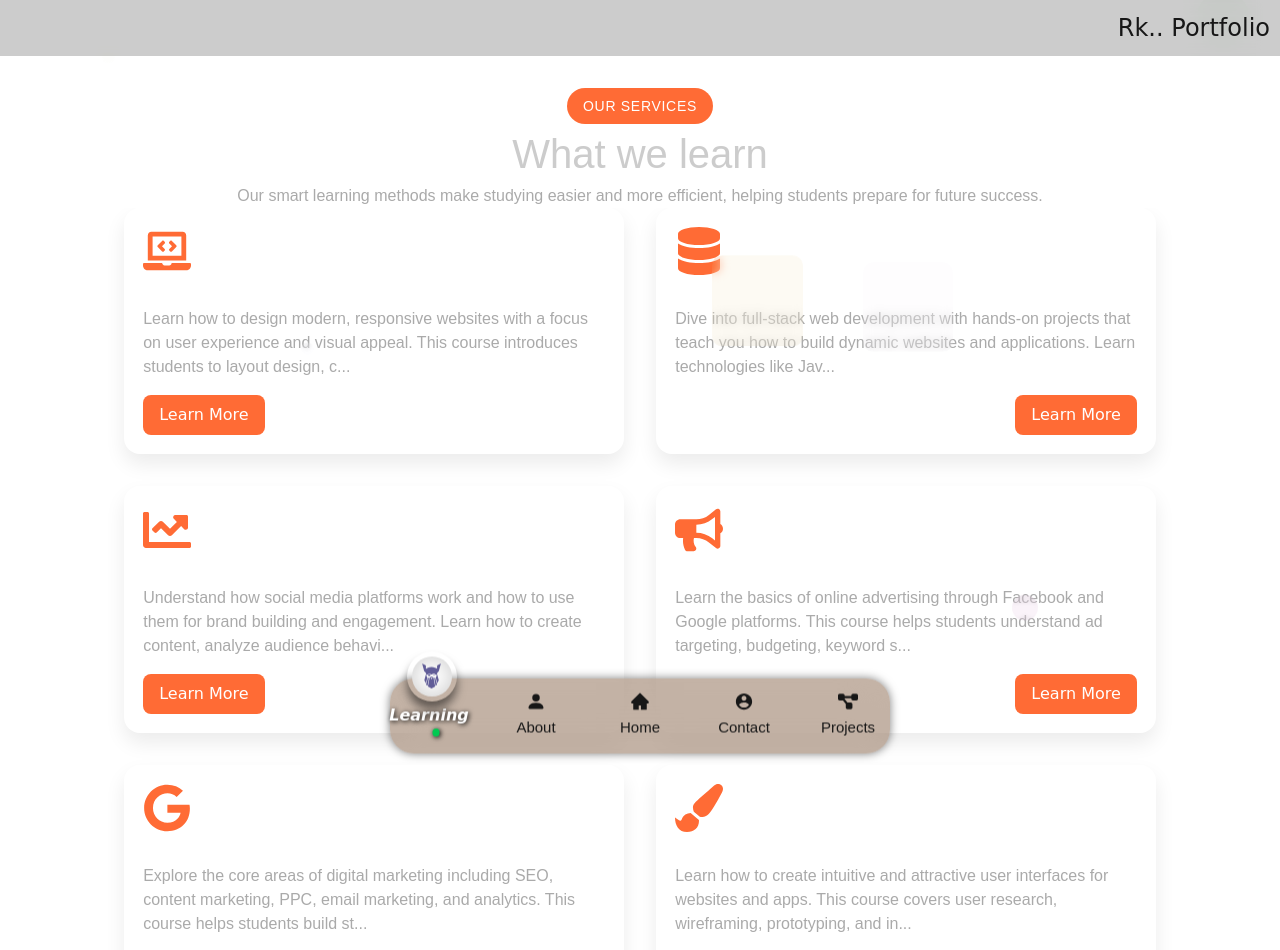
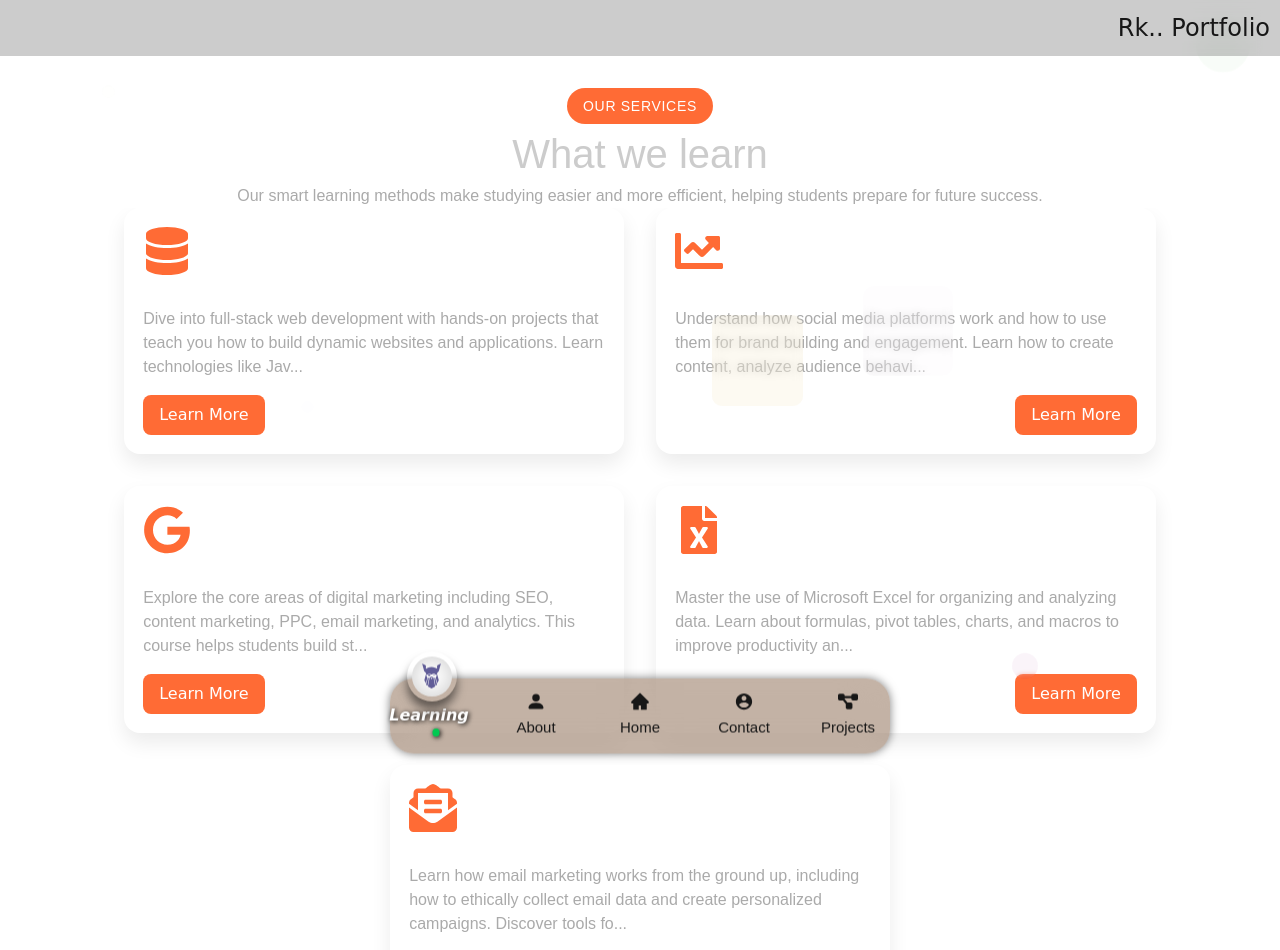
Before and after one commit to heyrohhit/rk, a Next.js app: page /learn in a window 1280 px wide. Shown: the top 950 px of the page. Built offline with nearby package versions, Linux system fonts and the light colour scheme.

Commit message:
last commit

```diff
--- a/src/app/Components/myservices/apis.jsx
+++ b/src/app/Components/myservices/apis.jsx
@@ -5,13 +5,13 @@ import { FaGoogle, FaPaintBrush, FaServer } from 'react-icons/fa';
 
 
 const servicesData = [
-  {
-    id: 1,
-    icon: <FaLaptopCode />,
-    title: "Web Design",
-    desc: "Learn how to design modern, responsive websites with a focus on user experience and visual appeal. This course introduces students to layout design, color theory, typography, and mobile-first principles using HTML5, CSS3, and design tools like Figma. Ideal for beginners looking to build a strong foundation in front-end design.",
-    link: "https://wa.me/918700750589",
-  },
+  // {
+  //   id: 1,
+  //   icon: <FaLaptopCode />,
+  //   title: "Web Design",
+  //   desc: "Learn how to design modern, responsive websites with a focus on user experience and visual appeal. This course introduces students to layout design, color theory, typography, and mobile-first principles using HTML5, CSS3, and design tools like Figma. Ideal for beginners looking to build a strong foundation in front-end design.",
+  //   link: "https://wa.me/918700750589",
+  // },
   {
     id: 2,
     icon: <FaDatabase />,
@@ -26,13 +26,13 @@ const servicesData = [
     desc: "Understand how social media platforms work and how to use them for brand building and engagement. Learn how to create content, analyze audience behavior, and run basic campaigns on platforms like Instagram, Facebook, and LinkedIn. Ideal for students interested in digital branding and content strategy.",
     link: "https://wa.me/918700750589",
   },
-  {
-    id: 4,
-    icon: <FaBullhorn />,
-    title: "Facebook & Google Ads",
-    desc: "Learn the basics of online advertising through Facebook and Google platforms. This course helps students understand ad targeting, budgeting, keyword strategy, and performance analysis. A great starting point for anyone looking to explore digital advertising or pursue a marketing career.",
-    link: "https://wa.me/918700750589",
-  },
+  // {
+  //   id: 4,
+  //   icon: <FaBullhorn />,
+  //   title: "Facebook & Google Ads",
+  //   desc: "Learn the basics of online advertising through Facebook and Google platforms. This course helps students understand ad targeting, budgeting, keyword strategy, and performance analysis. A great starting point for anyone looking to explore digital advertising or pursue a marketing career.",
+  //   link: "https://wa.me/918700750589",
+  // },
   {
     id: 5,
     icon: <FaGoogle />,
@@ -40,20 +40,20 @@ const servicesData = [
     desc: "Explore the core areas of digital marketing including SEO, content marketing, PPC, email marketing, and analytics. This course helps students build strategic thinking and practical skills to grow any online presence. Perfect for those aiming to work in marketing or run their own projects.",
     link: "https://wa.me/918700750589",
   },
-  {
-    id: 6,
-    icon: <FaPaintBrush />,
-    title: "UI/UX Design",
-    desc: "Learn how to create intuitive and attractive user interfaces for websites and apps. This course covers user research, wireframing, prototyping, and interface design using tools like Adobe XD and Figma. Designed for students who want to understand how design impacts user behavior.",
-    link: "https://wa.me/918700750589",
-  },
-  {
-    id: 7,
-    icon: <FaServer />,
-    title: "SMM Servers",
-    desc: "Understand the technical side of social media marketing by learning how SMM (Social Media Marketing) servers work. Students will explore automation tools, data management, and multi-platform scheduling used in large-scale digital campaigns. Great for those interested in marketing tech and systems.",
-    link: "https://wa.me/918700750589",
-  },
+  // {
+  //   id: 6,
+  //   icon: <FaPaintBrush />,
+  //   title: "UI/UX Design",
+  //   desc: "Learn how to create intuitive and attractive user interfaces for websites and apps. This course covers user research, wireframing, prototyping, and interface design using tools like Adobe XD and Figma. Designed for students who want to understand how design impacts user behavior.",
+  //   link: "https://wa.me/918700750589",
+  // },
+  // {
+  //   id: 7,
+  //   icon: <FaServer />,
+  //   title: "SMM Servers",
+  //   desc: "Understand the technical side of social media marketing by learning how SMM (Social Media Marketing) servers work. Students will explore automation tools, data management, and multi-platform scheduling used in large-scale digital campaigns. Great for those interested in marketing tech and systems.",
+  //   link: "https://wa.me/918700750589",
+  // },
   {
     id: 8,
     icon: <FaFileExcel />,
--- a/src/app/globals.css
+++ b/src/app/globals.css
@@ -75,3 +75,25 @@ a {
 .animate-pulse-slow {
   animation: pulse-slow 5s ease-in-out infinite;
 }
+
+
+.IframeWrapper {
+  width: 300px;
+  height: 350px;
+  overflow: hidden;
+  padding: 20px;
+  border-radius: 15px;
+  position: relative;
+}
+.IframeImage{
+  width: 260%;
+  height: 250%;
+  border: none;
+  transform: scale(0.4); /* Zoom out effect */
+  transform-origin: top left;
+  pointer-events: none; /* Disable interactions */
+  user-select: none;
+  position: absolute;
+  top: 0;
+  left: 0;
+}
--- a/src/app/projects/ProjectCase.jsx
+++ b/src/app/projects/ProjectCase.jsx
@@ -159,11 +159,10 @@ export default function ProjectShowcase({ apis = [], showOnly = 0, title }) {
               transition={{ duration: 0.5 }}
             >
               <ProjectItem $reverse={index % 2 !== 0}>
-                <IframeWrapper $isLarge={index === 0}>
+                <IframeWrapper>
                   <IframeImage
                     src={project.image}
                     alt={project.title}
-                    $isLarge={index === 0}
                   />
                 </IframeWrapper>
                 <Content>
```
